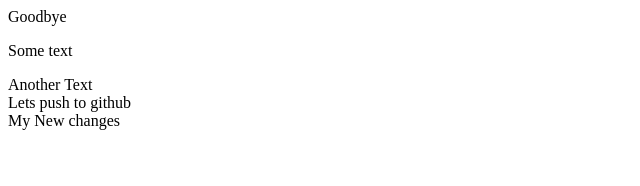
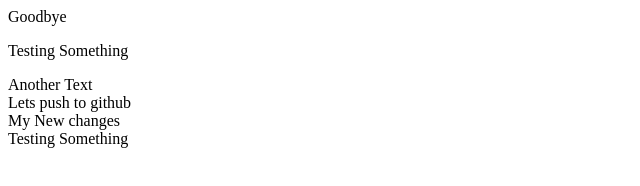
Before and after one commit to UpasanaBanerjee-Philips/main_repos, a plain HTML site: page index.html in a window 1280 px wide. Shown: the whole page, without its empty margins (0-640 px from the left). Drawn offline with Linux system fonts and the light colour scheme.

Commit message:
Testing Something Commit

```diff
--- a/index.html
+++ b/index.html
@@ -1,5 +1,7 @@
 <p>Goodbye</p>
-<p>Some text</p>
+<p>Testing Something</p>
 <div>Another Text</div>
 <div>Lets push to github</div>
 <div> My New changes </div>
+
+<div>Testing Something</div>
```
